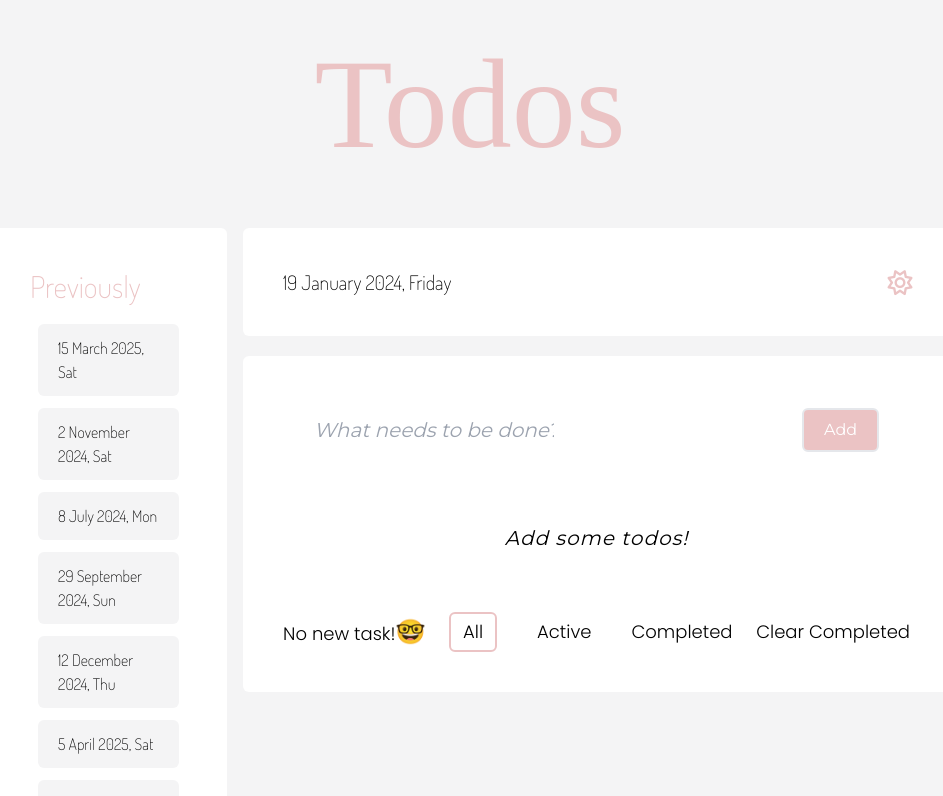
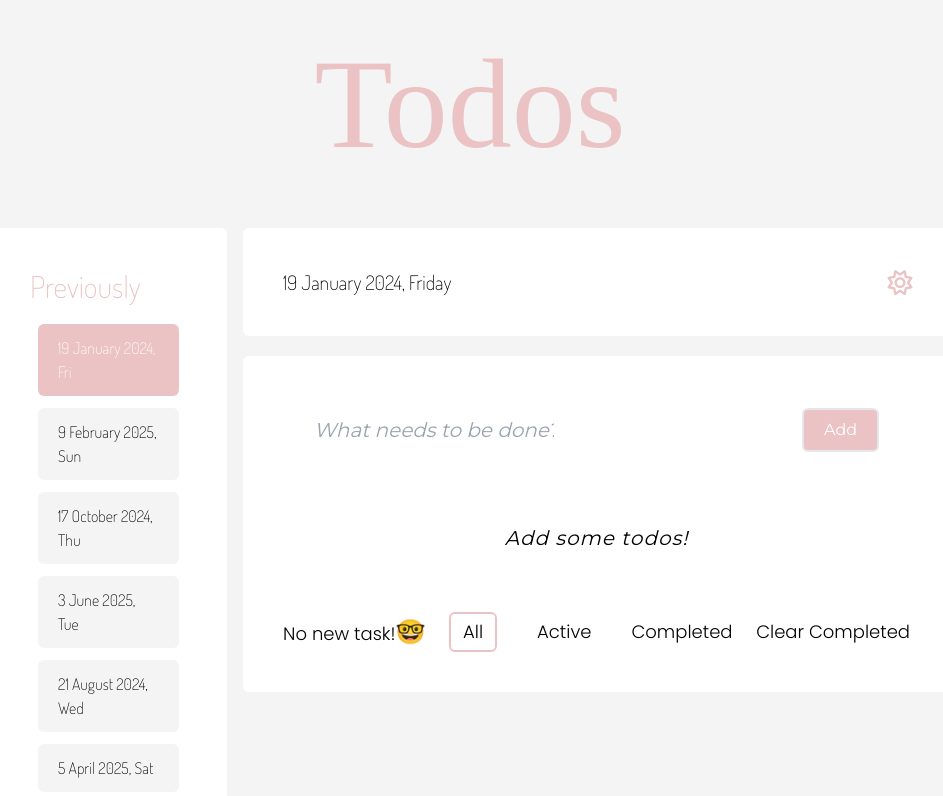
Before and after one commit to ayussh-2/React-To-do-list, a React (Create React App) app in the folder todo/: page / in a window 1280 px wide. Shown: the top 796 px of the page, without its empty margins (170-1113 px from the left). Built offline with nearby package versions, Linux system fonts and the light colour scheme; a web font is replaced by a local one.

Commit message:
updatted sidepanel

```diff
--- a/todo/src/App.js
+++ b/todo/src/App.js
@@ -6,13 +6,20 @@ import Todos from "./components/Todo/Todo";
 import PrevTodos from "./components/List/PrevTodos";
 
 function App() {
+    const today = new Date();
+    today.setHours(0, 0, 0, 0);
+    const tpToday = today.getTime();
+
     const [arr, setArr] = useState([]);
     const [totalItems, setTotalItems] = useState(arr.length);
+    const [selectedDay, setSelectedDay] = useState(tpToday);
+
     const prevTodosTp = [
         1741996800000, 1730505600000, 1720396800000, 1727568000000,
         1733961600000, 1743811200000, 1724198400000, 1748908800000,
         1729123200000, 1739059200000,
     ];
+    prevTodosTp.push(tpToday);
 
     function updateTodos() {
         let task = document.getElementById("todo").value;
@@ -80,7 +87,9 @@ function App() {
         return finalDate;
     }
 
-    function onSelectDay() {}
+    function onSelectDay(tp) {
+        setSelectedDay(tp);
+    }
 
     const [isDark, setIsDark] = useState(true);
     function activateDarkMode() {
@@ -108,13 +117,13 @@ function App() {
                     <div className="text-pink font-date text-3xl">
                         Previously
                     </div>
-                    <div className="px-2 flex flex-col gap-3 mt-5">
+                    <div className="px-2 flex flex-col-reverse gap-3 mt-5">
                         {prevTodosTp.map((tp) => (
                             <PrevTodos
                                 key={tp}
                                 id={tp}
-                                handleSelectDay={onSelectDay}
-                                selected={false}
+                                handleSelectDay={() => onSelectDay(tp)}
+                                isSelected={tp === selectedDay}
                             >
                                 {getDay(tp, "short")}
                             </PrevTodos>
--- a/todo/src/components/List/PrevTodos.js
+++ b/todo/src/components/List/PrevTodos.js
@@ -1,19 +1,26 @@
-function PrevTodos({ children, id, handleSelectDay, selected }) {
+import { useState } from "react";
+
+function PrevTodos({
+    children,
+    id,
+    isSelected,
+    handleSelectDay,
+    selectedParam,
+}) {
+    // const [selected, setSelected] = useState(false);
+    // function handleClick() {
+    //     setSelected(!selected);
+    // }
     return (
-        <>
-            {/* <div className="rounded-md activeDate py-3 px-5 hover:scale-105 duration-200 active:scale-100 cursor-pointer">
-                <div className="font-date">20 January 2024, Saturday</div>
-            </div> */}
         <div
             className={`${
-                    selected ? "activeDate" : "bg-text"
+                isSelected ? "activeDate" : "bg-text"
             } rounded-md py-3 px-5 hover:scale-105 duration-200 active:scale-100 cursor-pointer`}
             id={id}
-                onClick={handleSelectDay}
+            onClick={() => handleSelectDay()}
         >
             <div className="font-date">{children}</div>
         </div>
-        </>
     );
 }
 
```
Lines whose indentation alone changed are shown as unchanged.
